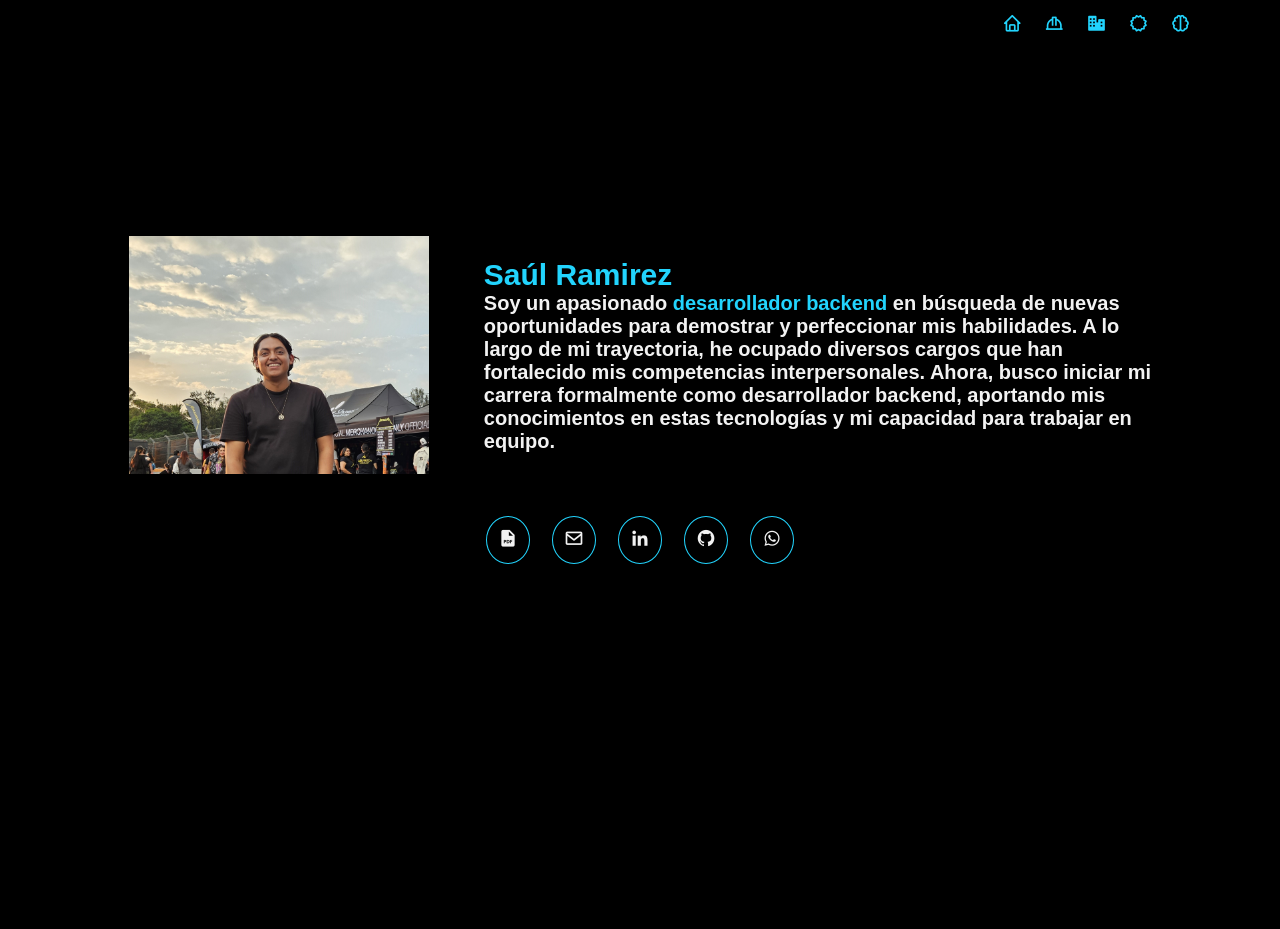
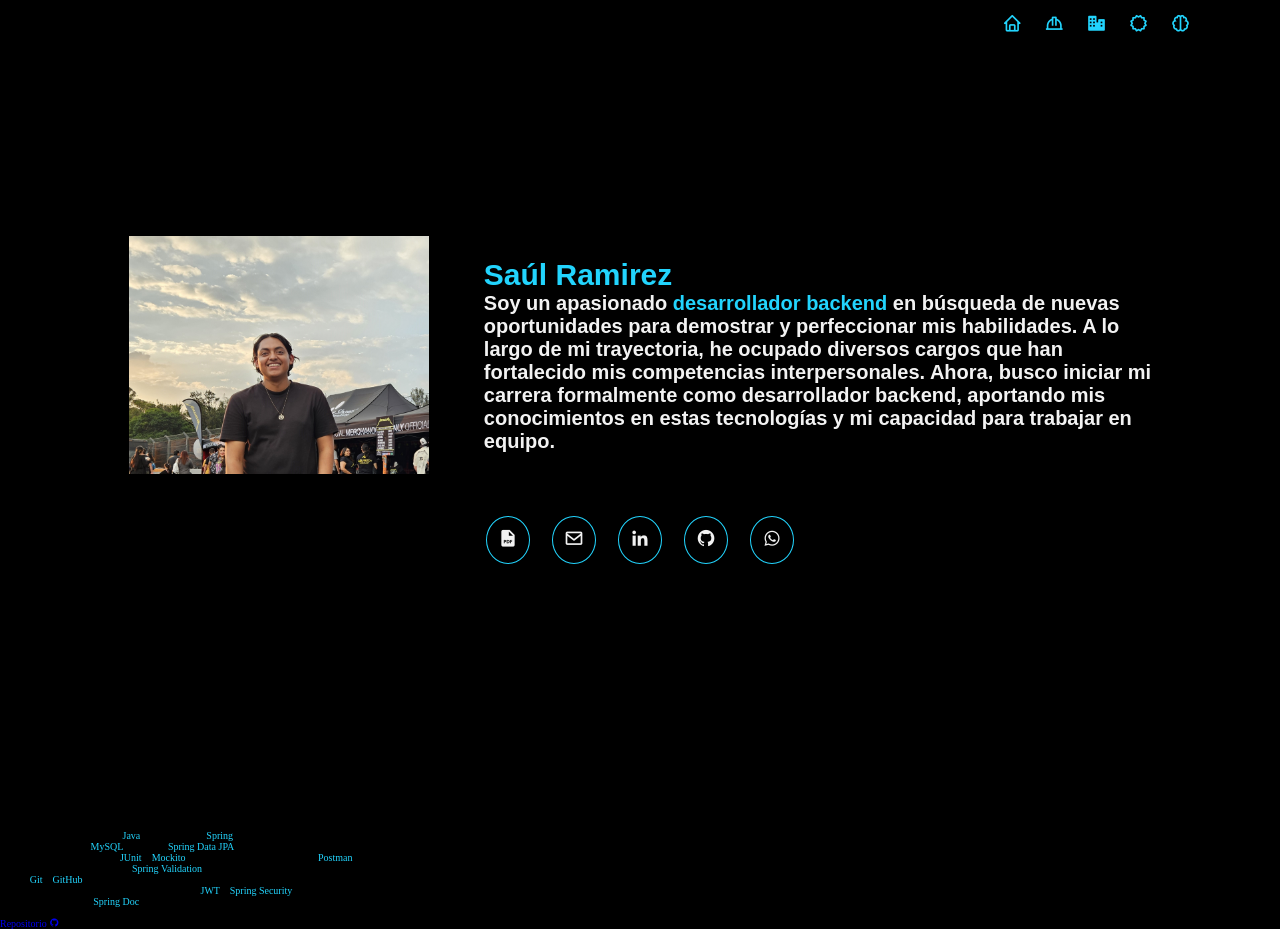
Before and after one commit to SayulRamirez/portafolio, a plain HTML site: page index.html in a window 1280 px wide. Before the commit the page ends 800 px from the top, so only its background shows below. Drawn offline with nearby package versions, Linux system fonts and the light colour scheme; a web font is replaced by a local one.

Commit message:
style: empezando la seccion de los proyectos

```diff
--- a/index.html
+++ b/index.html
@@ -55,6 +55,32 @@
                     target="_blank" title="Haz clic para contactarme en WhatsApp"><i class='bx bxl-whatsapp'></i></a>
             </div>
         </section>
+
+        <section class="projects" id="projects">
+            <h2>Proyectos</h2>
+            <div class="conteiner-projects">
+                <article class="project-item">
+                    <div>
+                        <h3>Gestor de tareas (realizado en el booster de Metaphorce)</h3>
+                        <ul>
+                            <li>Implementé una API Rest con <span>Java</span> y el framework <span>Spring</span>.</li>
+                            <li>Integré bases de datos <span>MySQL</span> utilizando <span>Spring Data JPA</span>.</li>
+                            <li>Realicé pruebas unitarias con <span>JUnit</span> y <span>Mockito</span>, además de realizar pruebas con <span>Postman</span>.</li>
+                            <li>A&ntilde;adi validaciones de datos con <span>Spring Validation</span>.</li>
+                            <li>Utilicé <span>Git</span> y <span>GitHub</span> para el control de versiones</li>
+                            <li>Implementé autentigit dcación y autorización con <span>JWT</span> y <span>Spring Security</span>.</li>
+                            <li>Documente la API con <span>Spring Doc</span> - OpenAPI (Swagger)</li>
+                        </ul>
+                    </div>
+                    <div>
+                        <div>
+                            <img src="" alt="">
+                        </div>
+                        <a href="https://github.com/SayulRamirez/Assessment-final---Gestor-de-tareas">Repositorio <i class='bx bxl-github'></i></a>
+                    </div>
+                </article>
+            </div>
+        </section>
     </main>
 </body>
 </html>
```
